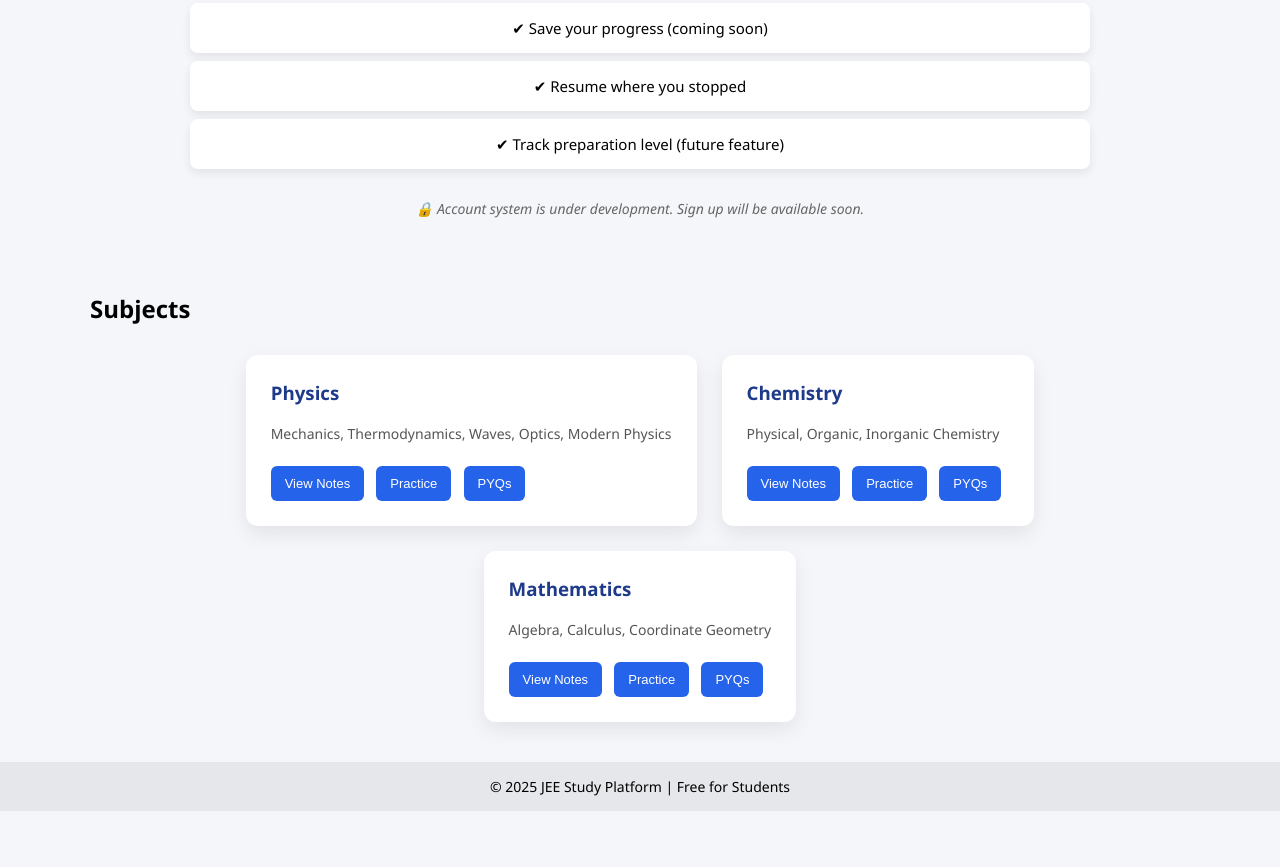
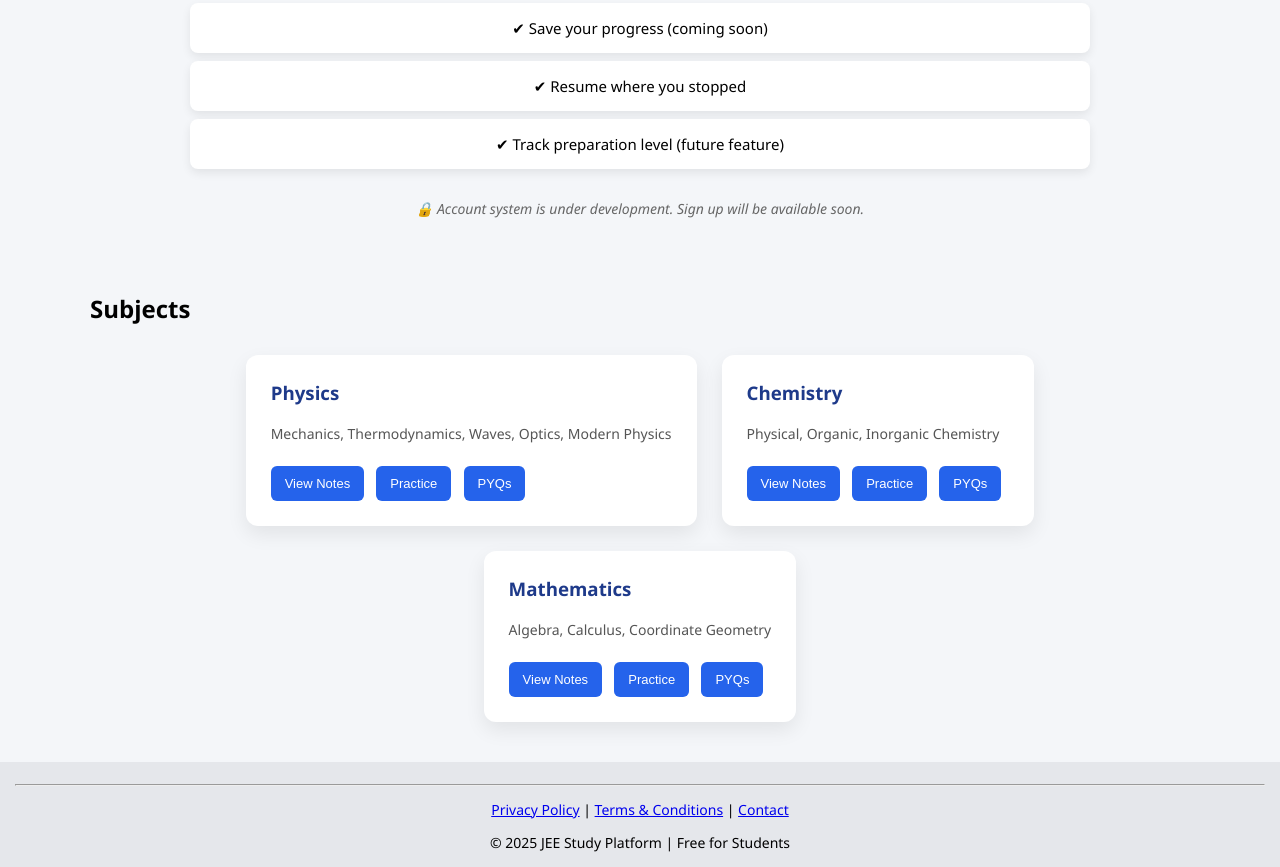
Before and after one commit to jeeprephub/jee-prep-hub, a plain HTML site: page index.html in a window 1280 px wide. Shown: the part 832-1699 px from the top of the page. Before the commit the page ends 1643 px from the top, so only its background shows below. Drawn offline with Linux system fonts and the light colour scheme.

Commit message:
Add files via upload

```diff
--- a/index.html
+++ b/index.html
@@ -264,6 +264,12 @@ footer {
 </section>
 
 <footer>
+  <hr>
+<p>
+  <a href="privacy.html">Privacy Policy</a> |
+  <a href="terms.html">Terms & Conditions</a> |
+  <a href="contact.html">Contact</a>
+</p>
     © 2025 JEE Study Platform | Free for Students
 </footer>
 
```
